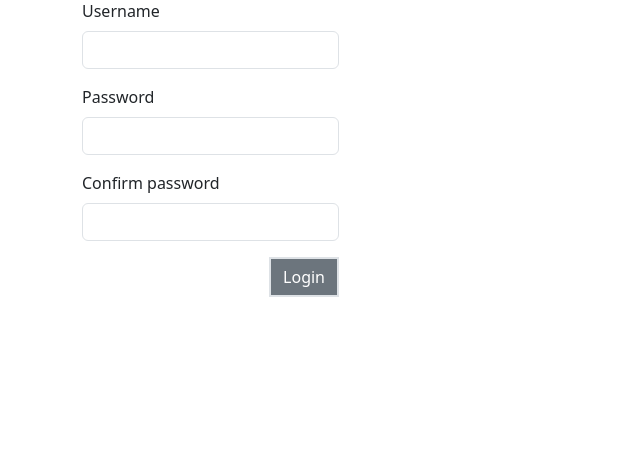
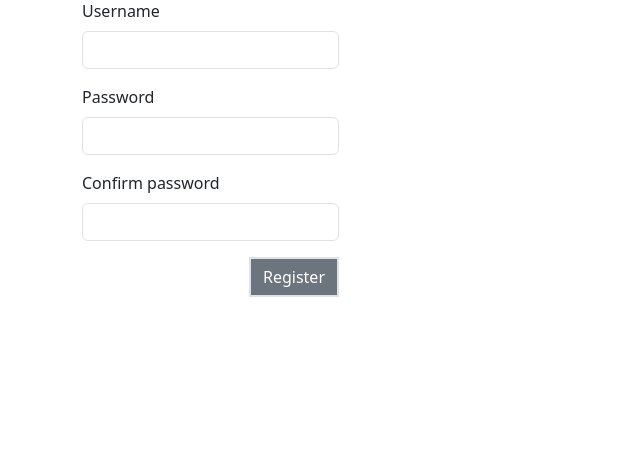
Before and after one commit to vaisest/tsoha-forum, a Flask app: page /register in a window 1280 px wide. Shown: the part 115-571 px from the top of the page, without its empty margins (0-640 px from the left). Run offline with Flask 2, Linux system fonts and the light colour scheme; some libraries are stand-ins or nearby versions.

Commit message:
fix register button text

```diff
--- a/app/templates/register.html
+++ b/app/templates/register.html
@@ -15,7 +15,7 @@
             {{ render_field(form.password_confirmation) }}
 
             <div class="d-flex justify-content-end align-items-center">
-                <button type="submit" class="btn btn-secondary rounded-0 border border-2 ms-5">Login</button>
+                <button type="submit" class="btn btn-secondary rounded-0 border border-2 ms-5">Register</button>
             </div>
         </form>
     </div>
```
